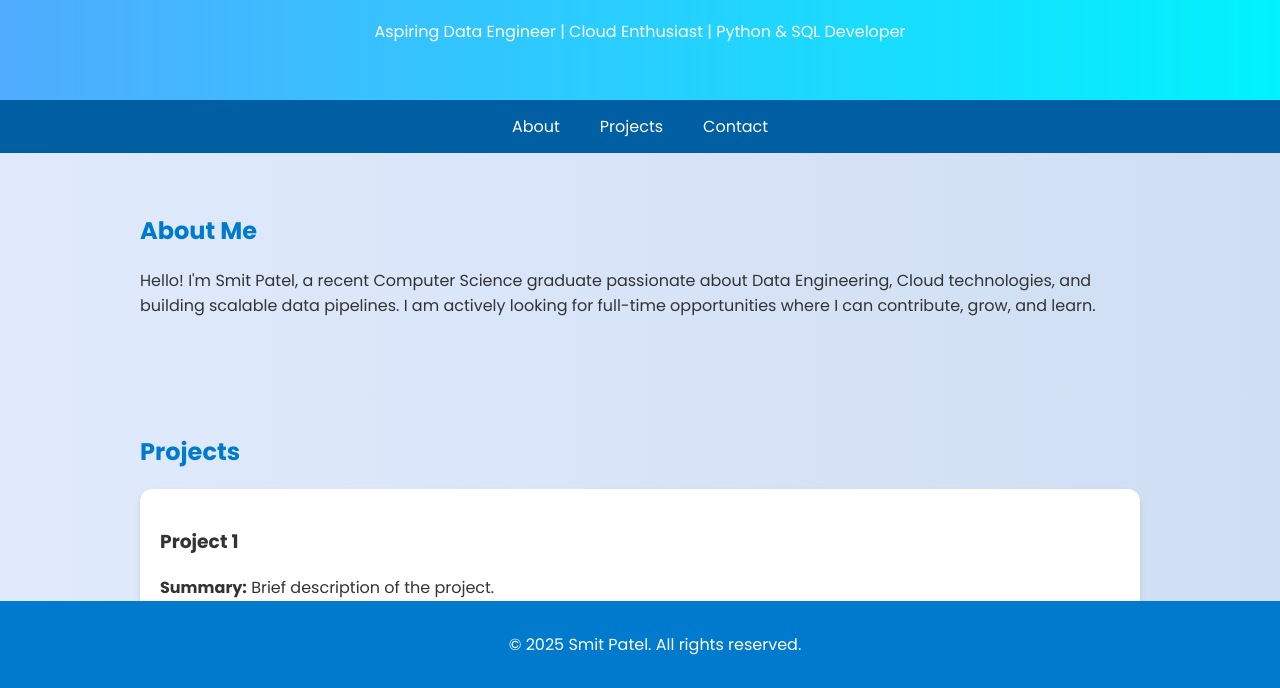
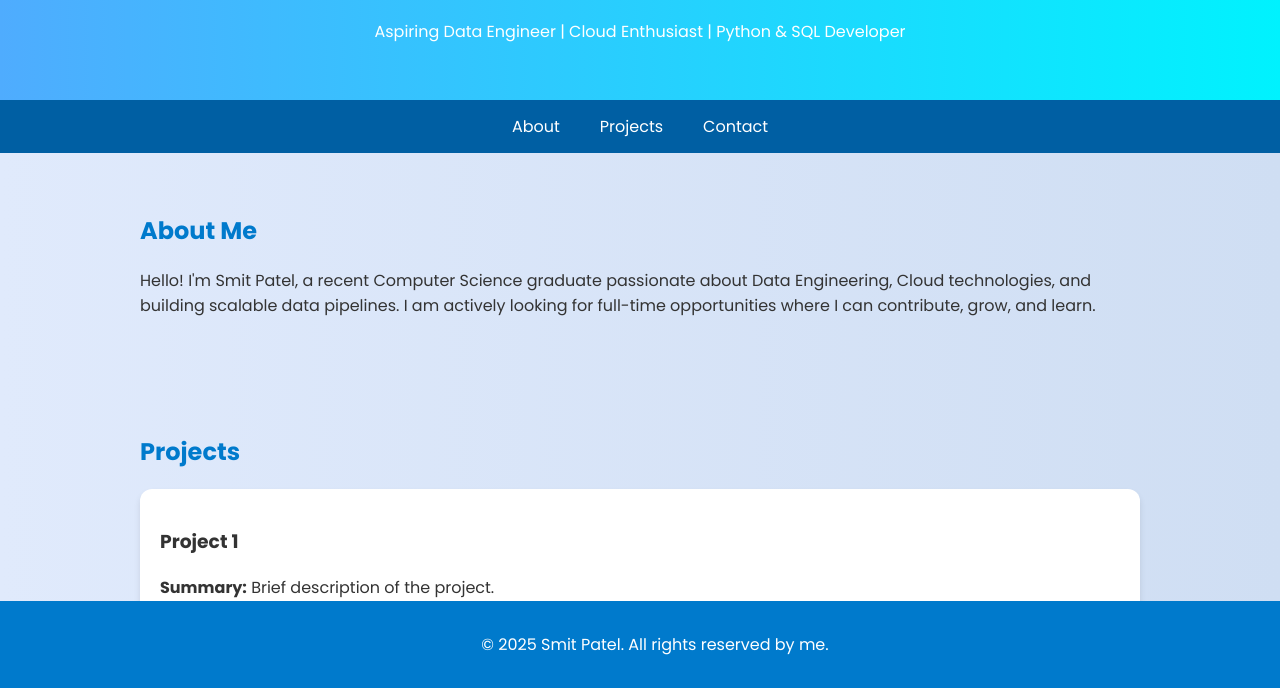
Before and after one commit to smitpatel24680/smitpatel24680.github.io, a plain HTML site: page index.html in a window 1280 px wide. Shown: the part 112-800 px from the top of the page. Drawn offline with Linux system fonts and the light colour scheme.

Commit message:
Update index.html

```diff
--- a/index.html
+++ b/index.html
@@ -122,7 +122,7 @@
 </section>
 
 <footer>
-  <p>&copy; 2025 Smit Patel. All rights reserved.</p>
+  <p>&copy; 2025 Smit Patel. All rights reserved by me.</p>
 </footer>
 
 </body>
```
